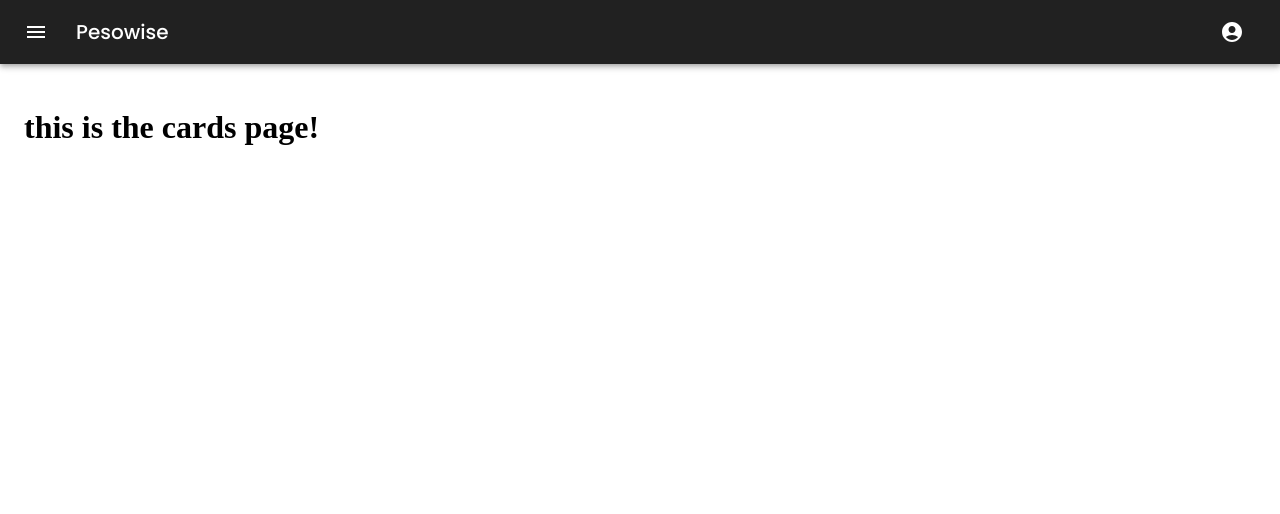
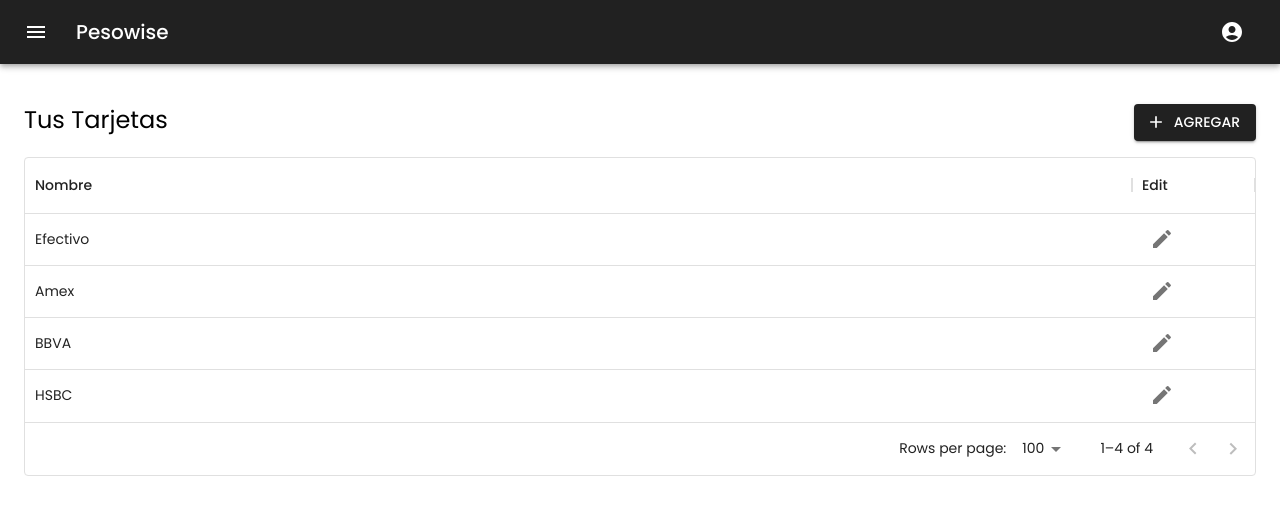
Before and after one commit to tepachelabs/peso-wise, a Next.js app: page /cards in a window 1280 px wide. Shown: the top 514 px of the page. Built offline with nearby package versions, Linux system fonts and the light colour scheme; no server answers.

Commit message:
Adding cards page

```diff
--- a/package.json
+++ b/package.json
@@ -17,7 +17,7 @@
     "@mui/icons-material": "^5.11.16",
     "@mui/material": "^5.13.0",
     "@mui/styled-engine-sc": "^5.12.0",
-    "@mui/x-data-grid": "^6.6.0",
+    "@mui/x-data-grid": "^5.17.26",
     "@prisma/client": "^4.14.1",
     "@types/node": "20.1.3",
     "@types/react": "18.2.6",
--- a/src/pages/cards/index.tsx
+++ b/src/pages/cards/index.tsx
@@ -1,9 +1,53 @@
-import { ReactElement } from 'react';
+import { ReactElement, useState } from 'react';
 
+// ** MUI Components
+import {
+  Box,
+  Button,
+  Typography,
+} from '@mui/material';
+import { DataGrid } from '@mui/x-data-grid';
+
+// ** MUI Icons
+import { Add } from '@mui/icons-material';
+
+// ** Layout Imports
 import { Layout } from '@/components/layout';
 
+// ** Component Imports
+import { AddCardDrawer } from '@/views/cards/component/add-card-drawer';
+
+// ** Columm Import
+import { columns, rows } from '@/views/cards/columns';
+
 const Cards = () => {
-  return <h1>this is the cards page!</h1>
+  const [open, setOpen] = useState(false);
+
+  const toggleOpen = () => {
+    setOpen(!open);
+  }
+
+  return (
+    <Box>
+      <Box sx={{ p: 2, px: 0, display: 'flex', justifyContent: 'space-between'}}>
+        <Typography component="h2" variant="h5">
+          Tus Tarjetas
+        </Typography>
+        <Box>
+          <Button onClick={toggleOpen} startIcon={<Add />} variant="contained">
+            Agregar
+          </Button>
+        </Box>
+      </Box>
+      <DataGrid
+        autoHeight
+        rows={rows}
+        columns={columns}
+        disableSelectionOnClick
+      />
+      <AddCardDrawer open={open} toggleOpen={toggleOpen} />
+    </Box>
+  )
 }
 
 Cards.getLayout = (page: ReactElement) => {
--- /dev/null
+++ b/src/views/cards/columns.tsx
@@ -0,0 +1,45 @@
+// ** MUI Components
+import { IconButton } from '@mui/material';
+
+// ** MUI Icons
+import { Edit } from '@mui/icons-material';
+
+// ** Type Imports
+import { GridColDef } from '@mui/x-data-grid';
+
+export const rows = [
+  {
+    id: 1,
+    name: 'Efectivo',
+  },
+  {
+    id: 2,
+    name: 'Amex',
+  },
+  {
+    id: 3,
+    name: 'BBVA',
+  },
+  {
+    id: 4,
+    name: 'HSBC',
+  },
+];
+
+export const columns: GridColDef [] = [
+  {
+    field: 'name',
+    headerName: 'Nombre',
+    flex: 0.9,
+  },
+  {
+    field: 'action',
+    headerName: 'Edit',
+    flex: 0.1,
+    renderCell: () => (
+      <IconButton>
+        <Edit />
+      </IconButton>
+    )
+  }
+];
--- a/src/views/expenses/add-expense-drawer.tsx
+++ b/src/views/cards/component/add-card-drawer.tsx
@@ -7,19 +7,18 @@ import {
   Button,
   TextField,
   Typography,
-  Autocomplete,
   InputAdornment,
 } from '@mui/material';
 
 // ** MUI Icons
-import { AttachMoney, ReceiptLong, CreditCard } from '@mui/icons-material';
+import { CreditCard } from '@mui/icons-material';
 
 interface Props {
   open: boolean;
   toggleOpen: () => void;
 }
 
-export const AddExpenseDrawer: FC<Props>= ({ toggleOpen, open }) => {
+export const AddCardDrawer: FC<Props>= ({ toggleOpen, open }) => {
 
   const handleClose = () => {
     toggleOpen();
@@ -42,37 +41,16 @@ export const AddExpenseDrawer: FC<Props>= ({ toggleOpen, open }) => {
       </Box>
       <Box sx={{ p: 3 }}>
         <TextField
+          sx={{ width: '100%', mb: 2}}
+          placeholder="Nombre de la tarjeta"
           InputProps={{
             startAdornment: (
               <InputAdornment position="start">
-                <ReceiptLong />
-              </InputAdornment>
-            )
-          }}
-          sx={{ width: '100%', mb: 2}}
-          placeholder="Nombre del gasto"
-        />
-        <TextField
-          sx={{ width: '100%', mb: 2}}
-          type="number"
-          placeholder="Cantidad"
-          InputProps={{
-            startAdornment: (
-              <InputAdornment position="start">
-                <AttachMoney />
+                <CreditCard />
               </InputAdornment>
             ),
             endAdornment: null,
           }}
-        />
-        <Autocomplete
-          disablePortal
-          id="credit-card"
-          options={['AMEX', 'BBVA', 'HSBC']}
-          sx={{ width: '100%', mb: 2 }}
-          renderInput={(params) => (
-            <TextField {...params} label="Movie" />
-          )}
         />
         <Button sx={{ mr: 2}} onClick={handleClose} variant="contained">
           Save
```
Also changed, not shown: src/pages/expenses/index.tsx (+12 -10 lines), src/views/expenses/columns.ts (renamed from src/views/expenses/columns/index.ts, +24 -4 lines), src/views/expenses/components/add-expense-drawer.tsx (added, +86 -0 lines), 1 other file (tests, documents, lock files or other folders).
